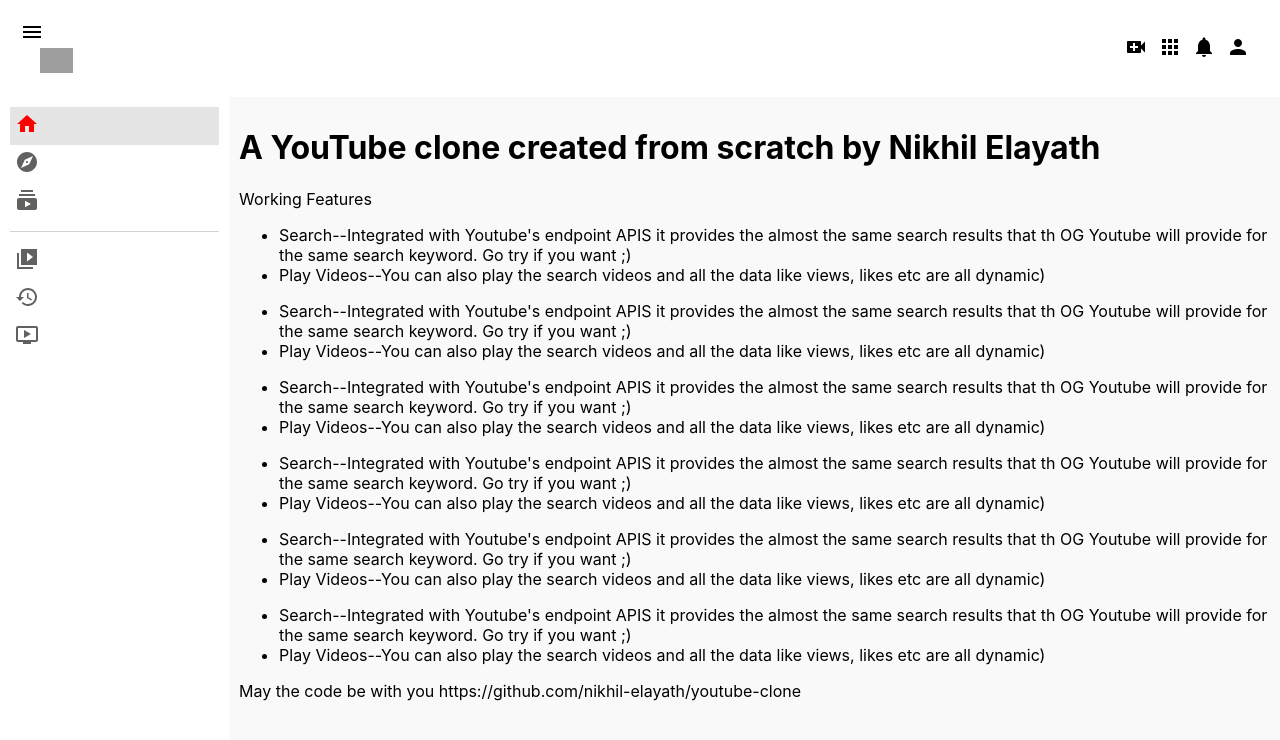
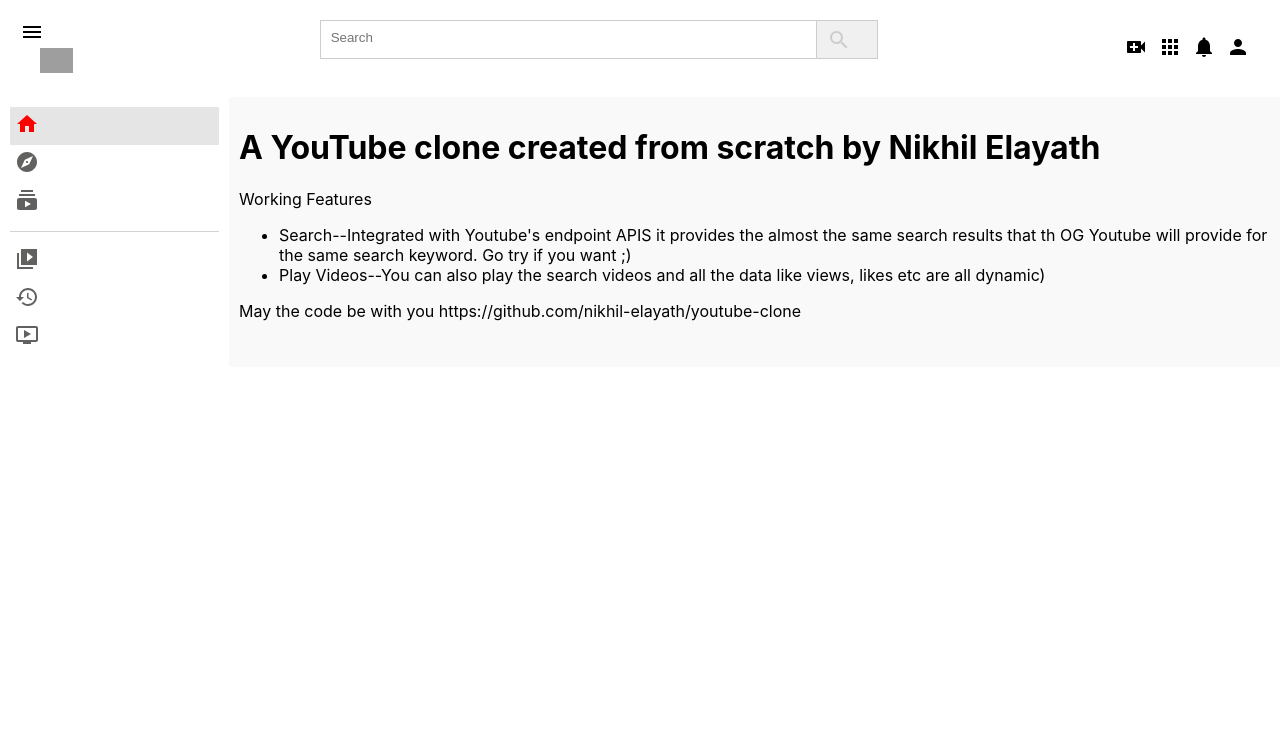
Before and after one commit to nikhil-elayath/youtube-clone, a React (Create React App) app in the folder client/: page / in a window 1280 px wide. Shown: the top 740 px of the page. Built offline with nearby package versions, Linux system fonts and the light colour scheme; grey boxes are pictures that could not be loaded; what javascript-time-ago would draw is missing.

Commit message:
mobile responsiveness

```diff
--- a/client/src/App.css
+++ b/client/src/App.css
@@ -65,7 +65,7 @@
 
 
 
-@media only screen and (max-width: 320px) {
+@media only screen and (max-width: 480px) {
   #appMainContainer{
 
     display: grid;
--- a/client/src/actions/Search.js
+++ b/client/src/actions/Search.js
@@ -7,14 +7,12 @@
 
 
 
-  console.log("url",url)
 
 
 export const search= (data)=> async (dispatch) =>{
 
-    // console.log("from serach action", data)
     return axios
-    .post('url'+'search/search', data)
+    .post(url+'search/search', data)
     .then(response => {
         console.log("response from actons", response.data.data)
        return dispatch({
--- a/client/src/assests/styles/Header.css
+++ b/client/src/assests/styles/Header.css
@@ -1,3 +1,6 @@
+
+@media only screen and (min-width: 480px) {
+
 #headerMainContainer{
     /* background-color: aqua; */
     display: flex;
@@ -47,9 +50,15 @@
     height: 32px;
 }
 
+#mobileSearchField{
+    display: none;
+}
+}
+
+/* for mobile */
 
 
-@media only screen and (max-width: 320px) {
+@media only screen and (max-width: 480px) {
 
     #drawerLogo{
         display: none;
@@ -57,7 +66,7 @@
         width: 10%;
     }
     #header__logo{
-        height: 50%;
+        height: 80%;
         width: 50%;
         z-index: 1000;
         margin: 0;
@@ -78,7 +87,34 @@
         display: none;
 
     }
+    #headerMainContainer{
+        /* background-color: aqua; */
+        display: flex;
+        flex-direction: row;
+        justify-content: space-between;
+        padding: 15px;
 
+
+    }
+
+    #header__rightContainer{
+        display: flex;
+       flex-direction: row;
+       justify-content: flex-end;
+       align-items: center;
+
+   }
+   #header__center{
+    /* width: 45%; */
+    align-items: center;
+    padding-left: 10%;
+
+}
+
+#mobileSearchField{
+    width: 40%;
+
+}
 
 
 
--- /dev/null
+++ b/client/src/assests/styles/Search.css
@@ -0,0 +1,41 @@
+
+/* mobile */
+@media only screen and (max-width: 480px) {
+
+    #searchMain{
+        display: none;
+
+    }
+
+    #searchIconForMobile{
+        padding: 0;
+        margin: 0;
+        align-items: center;
+    }
+
+
+
+
+
+
+}
+
+@media only screen and (min-width: 480px) {
+
+
+#searchIconForMobile{
+    display: none;
+
+}
+
+#searchMain
+{
+    display:flex;
+     align-items:"center";
+
+     border:1px solid #CCCDCD
+
+}
+
+
+}
--- a/client/src/assests/styles/SideBar.css
+++ b/client/src/assests/styles/SideBar.css
@@ -279,7 +279,7 @@
 /* mobile view */
 
 
-@media only screen and (max-width: 320px) {
+@media only screen and (max-width: 480px) {
     #mainContainer  {
         background-color:white;
         align-content: center;
--- a/client/src/components/Header.js
+++ b/client/src/components/Header.js
@@ -1,28 +1,64 @@
 import React from 'react'
 import Search from "./Search"
+import { useSelector, useDispatch } from 'react-redux'
+
 import "../assests/styles/Header.css";
 import MenuIcon from '@material-ui/icons/Menu';
 import VideoCallIcon from '@material-ui/icons/VideoCall';
 import AppsIcon from '@material-ui/icons/Apps';
 import NotificationsIcon from '@material-ui/icons/Notifications';
 import PersonIcon from '@material-ui/icons/Person';
+import {search} from '../actions/Search'
+
 import { BrowserRouter as Router, Route, Switch , Redirect, useHistory, useLocation} from "react-router-dom";
 
 export default function Header() {
     const history = useHistory();
+    const [searchSelected, setSearchSelected]=React.useState(false)
+    const [searchQuery, setSearchQuery]=React.useState('')
+
+    const dispatch = useDispatch();
+    const store = useSelector((state) => state);
+
+    const onTextEnter=(enteredText)=>{
+        console.log("enteredText",enteredText)
+        setSearchQuery(enteredText.target.value)
+    }
+
 
 
     const onYoutubeLogoClick=()=>{
         console.log("onYoutubeLogoClick")
         history.push( {pathname: "/"
     })
+}
+    const searchButtonClicked=()=>{
+        console.log("onYoutubeLogoClick")
+        setSearchSelected(true)
+
 
 
     }
+    const onSearchSubmit=async(event)=> {
+
+        console.log('An essay was submitted: ',searchQuery);
+        // avoiding the page to be refreshed
+
+        event.preventDefault();
+        // call to action
+        let data={searchQuery:searchQuery}
+        await dispatch(search(data))
+
+history.push( "/search"
+    )
+
+
+      }
 
 
     return (
         <div>
+            {/* {searchSelected==false ? */}
             <div id='headerMainContainer'>
                 <div id="header__left">
                     <div id="drawerLogo">
@@ -32,7 +68,8 @@
                     src="https://upload.wikimedia.org/wikipedia/commons/thumb/b/b8/YouTube_Logo_2017.svg/512px-YouTube_Logo_2017.svg.png"
                     />
                     </div>
-                <div id="header__center">
+
+                <div id="header__center" onClick={()=>searchButtonClicked()}>
                 <Search/>
                     </div>
                 <div id="header__rightContainer">
@@ -59,8 +96,16 @@
                         <PersonIcon/>
                 </div>
                 </div>
+
                 </div>
+                {searchSelected==true&&
+                <div id="mobileSearchField">
+                <form onSubmit={onSearchSubmit}>
 
+                <input type="text" name="search" placeholder="Seadddrch" onChange={onTextEnter} style={{ width:"250%", height:"30px", flex:1, alignItems:"center", border:"none", paddingLeft:"10px"}}/>
+            </form>
+            </div>
+}
         </div>
     )
 }
--- a/client/src/components/HomeSection.js
+++ b/client/src/components/HomeSection.js
@@ -17,26 +17,7 @@
                 <li>Search--Integrated with Youtube's endpoint APIS it provides the almost the same search results that th OG Youtube will provide for the same search keyword. Go try if you want ;) </li>
                 <li>Play Videos--You can also play the search videos and all the data like views, likes etc are all dynamic) </li>
             </ul>
-            <ul>
-                <li>Search--Integrated with Youtube's endpoint APIS it provides the almost the same search results that th OG Youtube will provide for the same search keyword. Go try if you want ;) </li>
-                <li>Play Videos--You can also play the search videos and all the data like views, likes etc are all dynamic) </li>
-            </ul>
-            <ul>
-                <li>Search--Integrated with Youtube's endpoint APIS it provides the almost the same search results that th OG Youtube will provide for the same search keyword. Go try if you want ;) </li>
-                <li>Play Videos--You can also play the search videos and all the data like views, likes etc are all dynamic) </li>
-            </ul>
-            <ul>
-                <li>Search--Integrated with Youtube's endpoint APIS it provides the almost the same search results that th OG Youtube will provide for the same search keyword. Go try if you want ;) </li>
-                <li>Play Videos--You can also play the search videos and all the data like views, likes etc are all dynamic) </li>
-            </ul>
-            <ul>
-                <li>Search--Integrated with Youtube's endpoint APIS it provides the almost the same search results that th OG Youtube will provide for the same search keyword. Go try if you want ;) </li>
-                <li>Play Videos--You can also play the search videos and all the data like views, likes etc are all dynamic) </li>
-            </ul>
-            <ul>
-                <li>Search--Integrated with Youtube's endpoint APIS it provides the almost the same search results that th OG Youtube will provide for the same search keyword. Go try if you want ;) </li>
-                <li>Play Videos--You can also play the search videos and all the data like views, likes etc are all dynamic) </li>
-            </ul>
+
             <p> May the code be with you
             https://github.com/nikhil-elayath/youtube-clone
             </p>
--- a/client/src/components/Search.js
+++ b/client/src/components/Search.js
@@ -3,6 +3,8 @@
 import { useSelector, useDispatch } from 'react-redux'
 import SearchIcon from '@material-ui/icons/Search';
 import { BrowserRouter as Router, Route, Switch , Redirect, useHistory} from "react-router-dom";
+import "../assests/styles/Search.css";
+
 
 
 
@@ -14,6 +16,8 @@
     console.log("printing store", store)
 
     const [searchQuery, setSearchQuery]=React.useState('')
+    const [searchSelected, setSearchSelected]=React.useState(false)
+
     const onTextEnter=(enteredText)=>{
         setSearchQuery(enteredText.target.value)
     }
@@ -37,11 +41,14 @@
     return (
         <div>
             <form onSubmit={onSearchSubmit}>
-            <div style={{display:"flex", alignItems:"center", border:"1px solid #CCCDCD", display:"none"}}>
+            <div id="searchMain" >
                 <input type="text" name="search" placeholder="Search" onChange={onTextEnter} style={{ width:"250%", height:"30px", flex:1, alignItems:"center", border:"none", paddingLeft:"10px"}}/>
                 <div id="searchIcon" onClick={onSearchSubmit}>
                 <SearchIcon />
                 </div>
+                </div>
+                <div id="searchIconForMobile">
+                <SearchIcon />
                 </div>
 
 
```
